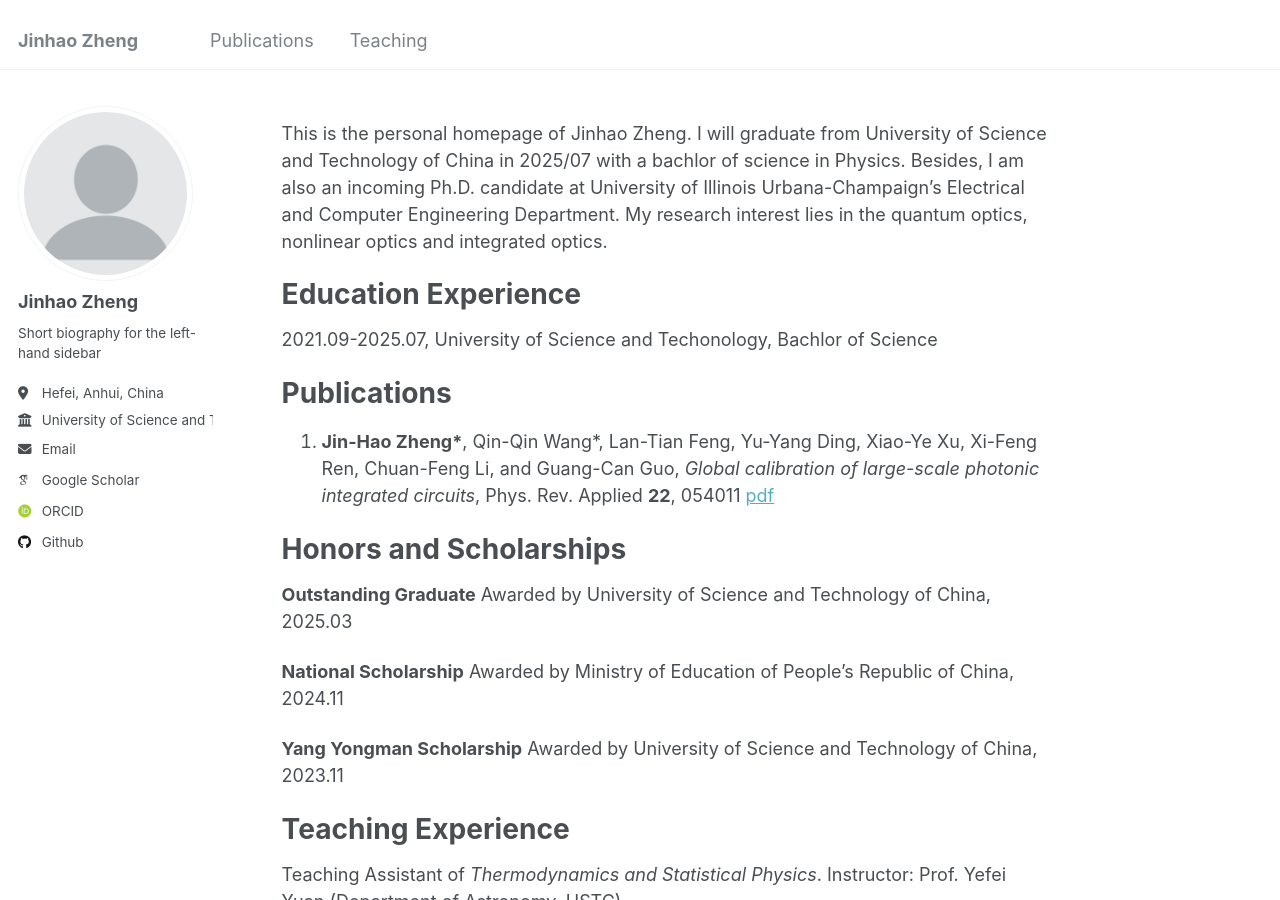
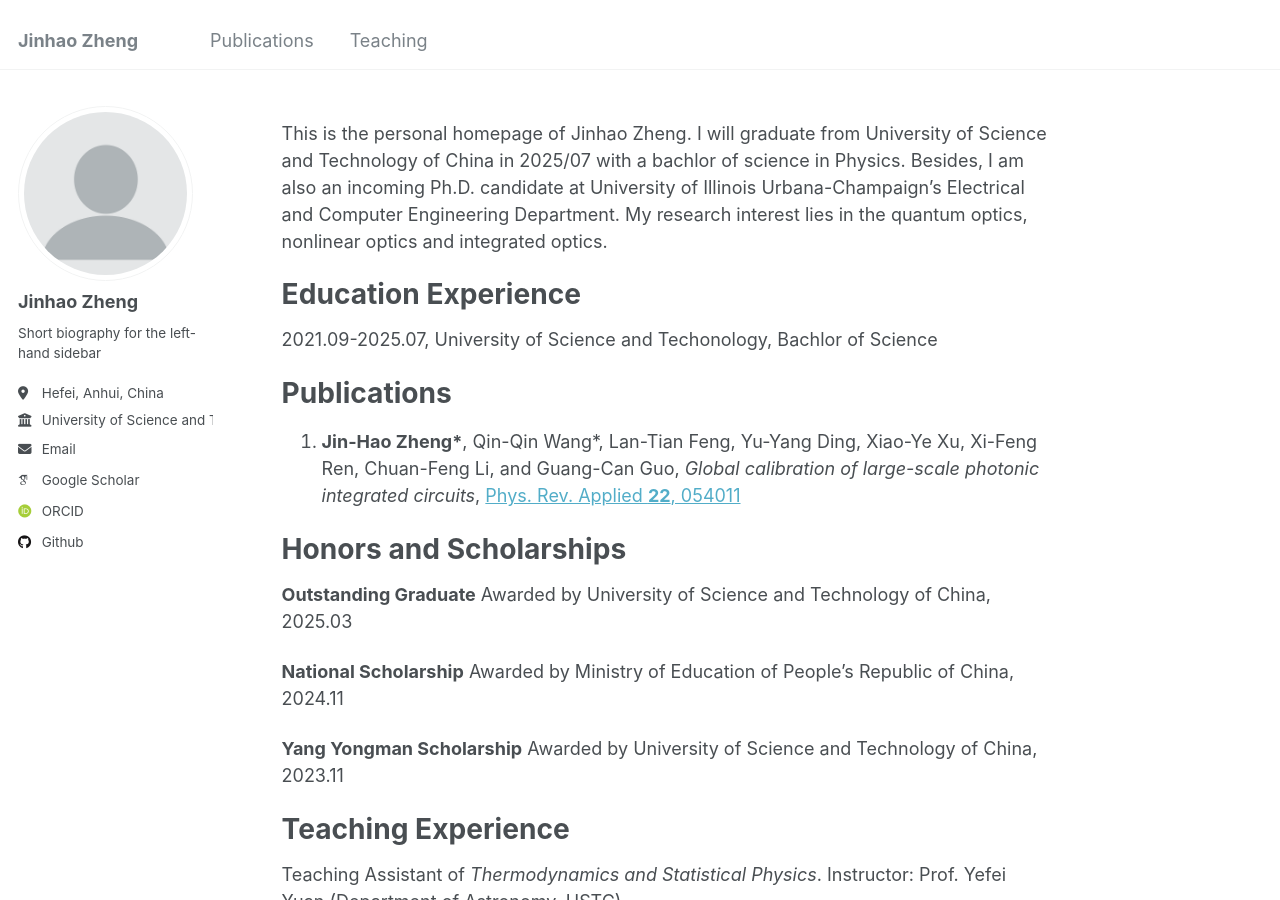
Before and after one commit to jinhaozheng04/jinhaozheng04.github.io, a Jekyll site: the page built from _pages/about.md, in a window 1280 px wide and 900 px high. Built offline with Jekyll 4.4.1, drawn with Linux system fonts in a browser that asks for light colours; some web fonts are replaced.

Commit message:
Update about.md

```diff
--- a/_pages/about.md
+++ b/_pages/about.md
@@ -17,7 +17,7 @@ Education Experience
 
 Publications
 ======
-1. **Jin-Hao Zheng\***, Qin-Qin Wang\*, Lan-Tian Feng, Yu-Yang Ding, Xiao-Ye Xu, Xi-Feng Ren, Chuan-Feng Li, and Guang-Can Guo, *Global calibration of large-scale photonic integrated circuits*, Phys. Rev. Applied **22**, 054011 [pdf](https://doi.org/10.1103/PhysRevApplied.22.054011)
+1. **Jin-Hao Zheng\***, Qin-Qin Wang\*, Lan-Tian Feng, Yu-Yang Ding, Xiao-Ye Xu, Xi-Feng Ren, Chuan-Feng Li, and Guang-Can Guo, *Global calibration of large-scale photonic integrated circuits*, [Phys. Rev. Applied **22**, 054011](https://doi.org/10.1103/PhysRevApplied.22.054011)
 
 <span class='anchor' id='-honors'></span>
 
```
